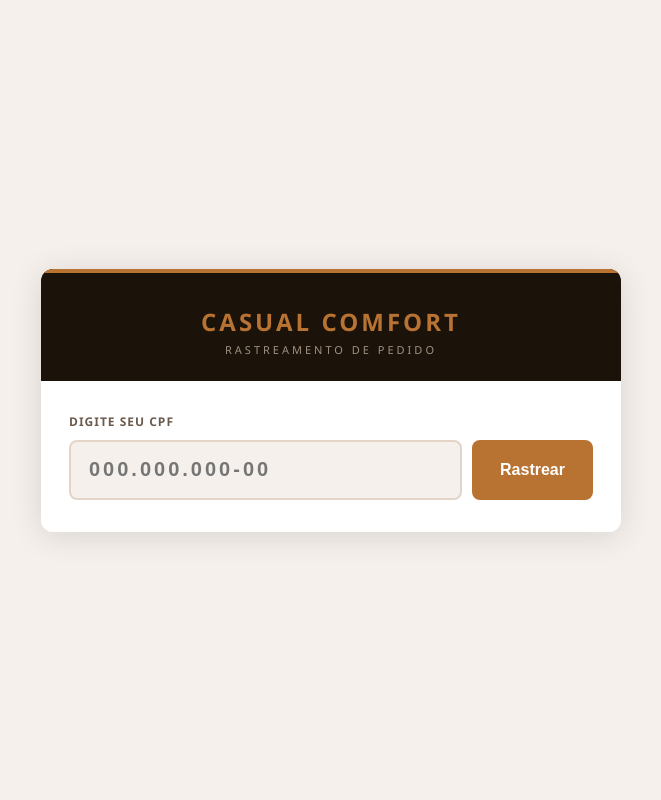
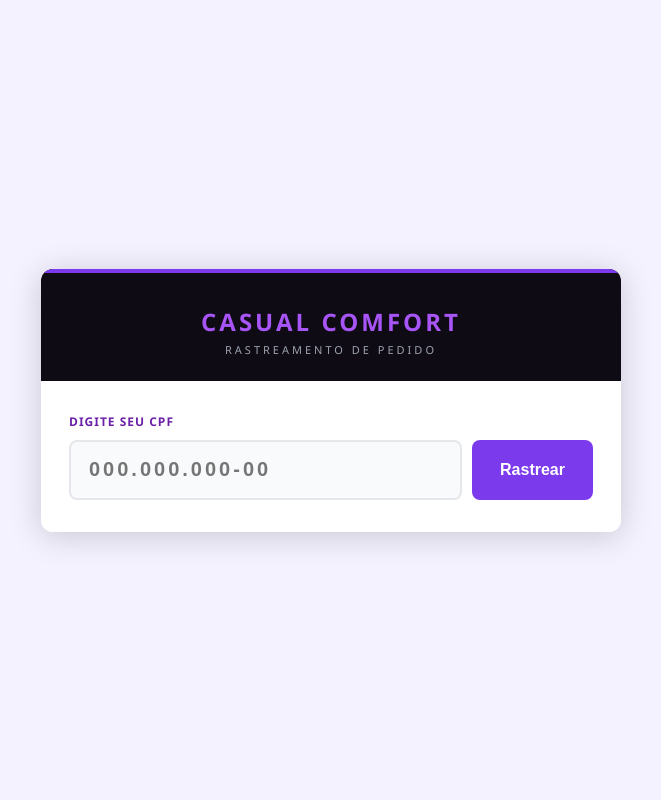
Before and after one commit to ryansilvabueno2007-dev/-casual-comfort-rastreio, a Flask app: page / in a window 1280 px wide. Shown: the whole page, without its empty margins (309-970 px from the left). Run offline with Flask 3, Linux system fonts and the light colour scheme.

Commit message:
Tema visual: roxo, preto e branco

```diff
--- a/templates/index.html
+++ b/templates/index.html
@@ -8,7 +8,7 @@
 * { box-sizing: border-box; margin: 0; padding: 0; }
 body {
   font-family: 'Segoe UI', Arial, sans-serif;
-  background: #F5F0EB;
+  background: #F4F2FF;
   min-height: 100vh;
   display: flex;
   flex-direction: column;
@@ -21,23 +21,23 @@
   max-width: 580px;
   border-radius: 12px;
   overflow: hidden;
-  box-shadow: 0 4px 32px rgba(0,0,0,0.12);
+  box-shadow: 0 4px 32px rgba(0,0,0,0.18);
 }
 .card-topo {
-  background: #1B1309;
-  border-top: 4px solid #B87333;
+  background: #0F0B14;
+  border-top: 4px solid #7C3AED;
   padding: 32px 28px 24px;
   text-align: center;
 }
 .card-topo h1 {
-  color: #B87333;
+  color: #A855F7;
   font-size: 24px;
   font-weight: 800;
   letter-spacing: 3px;
   margin-bottom: 4px;
 }
 .card-topo p {
-  color: #A09080;
+  color: #9CA3AF;
   font-size: 11px;
   letter-spacing: 3px;
   text-transform: uppercase;
@@ -50,7 +50,7 @@
   display: block;
   font-size: 12px;
   font-weight: 700;
-  color: #6B5B4E;
+  color: #6B21A8;
   text-transform: uppercase;
   letter-spacing: 1px;
   margin-bottom: 10px;
@@ -64,18 +64,18 @@
   padding: 16px 18px;
   font-size: 20px;
   font-weight: 600;
-  border: 2px solid #E2D5C8;
+  border: 2px solid #E5E7EB;
   border-radius: 8px;
-  color: #1A1210;
-  background: #F5F0EB;
+  color: #111827;
+  background: #F9FAFB;
   outline: none;
   letter-spacing: 3px;
   -webkit-appearance: none;
 }
-#cpf:focus { border-color: #B87333; }
+#cpf:focus { border-color: #7C3AED; }
 #btn {
   padding: 0 28px;
-  background: #B87333;
+  background: #7C3AED;
   color: #fff;
   font-size: 16px;
   font-weight: 700;
@@ -213,15 +213,15 @@
         + '<div class="ev-col"><div class="dot'+(i===0?' ativo':'')+'"></div><div class="fio"></div></div>'
         + '<div class="ev-desc"><strong>'+(e.status||'—')+'</strong>'
         + '<small>'+fmtData(e.data)+(e.local?' · '+e.local:'')+'</small>'
-        + (e.foto ? '<br><a href="'+e.foto+'" target="_blank" rel="noopener" style="display:inline-block;margin-top:8px;background:#1B1309;color:#B87333;padding:6px 14px;border-radius:6px;font-size:12px;font-weight:700;text-decoration:none;border:1px solid #B87333">📷 Ver comprovante de entrega</a>' : '')
+        + (e.foto ? '<br><a href="'+e.foto+'" target="_blank" rel="noopener" style="display:inline-block;margin-top:8px;background:#0F0B14;color:#A855F7;padding:6px 14px;border-radius:6px;font-size:12px;font-weight:700;text-decoration:none;border:1px solid #7C3AED">📷 Ver comprovante de entrega</a>' : '')
         + '</div>'
         + '</div>';
     }
   } else if (p.rastreio) {
     var urlJT = 'https://www.jtexpress.com.br/trajectoryQuery?bills=' + p.rastreio;
     evHtml = '<div class="sem-eventos" style="text-align:left">'
-      + '<p style="margin-bottom:12px;color:#6B5B4E">Clique abaixo para ver o histórico completo de movimentações:</p>'
-      + '<a href="'+urlJT+'" target="_blank" rel="noopener" style="display:inline-block;background:#B87333;color:#fff;padding:12px 24px;border-radius:8px;text-decoration:none;font-weight:700;font-size:14px;">Rastrear na JT Express →</a>'
+      + '<p style="margin-bottom:12px;color:#6B7280">Clique abaixo para ver o histórico completo de movimentações:</p>'
+      + '<a href="'+urlJT+'" target="_blank" rel="noopener" style="display:inline-block;background:#7C3AED;color:#fff;padding:12px 24px;border-radius:8px;text-decoration:none;font-weight:700;font-size:14px;">Rastrear na JT Express →</a>'
       + '</div>';
   } else {
     evHtml = '<div class="sem-eventos">Aguardando código de rastreio</div>';
@@ -232,9 +232,9 @@
     + '<small>'+(p.data ? 'Realizado em '+fmtData(p.data) : '')+'</small></div>'
     + '<div class="ped-info">'
     + '<div class="info"><span class="titulo">Status</span><span class="valor">'+(p.status||'—')+'</span></div>'
-    + (p.rastreio ? '<div class="info"><span class="titulo">Rastreio</span><span class="valor" style="font-family:monospace;color:#8B5A20">'+p.rastreio+'</span></div>' : '')
+    + (p.rastreio ? '<div class="info"><span class="titulo">Rastreio</span><span class="valor" style="font-family:monospace;color:#6D28D9">'+p.rastreio+'</span></div>' : '')
     + (p.cidade   ? '<div class="info"><span class="titulo">Destino</span><span class="valor">'+p.cidade+'</span></div>' : '')
-    + (p.previsao ? '<div class="info"><span class="titulo">Previsão</span><span class="valor" style="color:#1A5C3A;font-weight:700">'+p.previsao+'</span></div>' : '')
+    + (p.previsao ? '<div class="info"><span class="titulo">Previsão</span><span class="valor" style="color:#7C3AED;font-weight:700">'+p.previsao+'</span></div>' : '')
     + (p.eventos && p.eventos.length && p.eventos[0].local ? '<div class="info"><span class="titulo">Localização atual</span><span class="valor">'+p.eventos[0].local+'</span></div>' : '')
     + '</div>'
     + (p.rastreio ? '<div class="timeline"><h4>Histórico</h4>'+evHtml+'</div>' : '')
```
Also changed, not shown: other parts of templates/index.html (+18 -18 lines).
